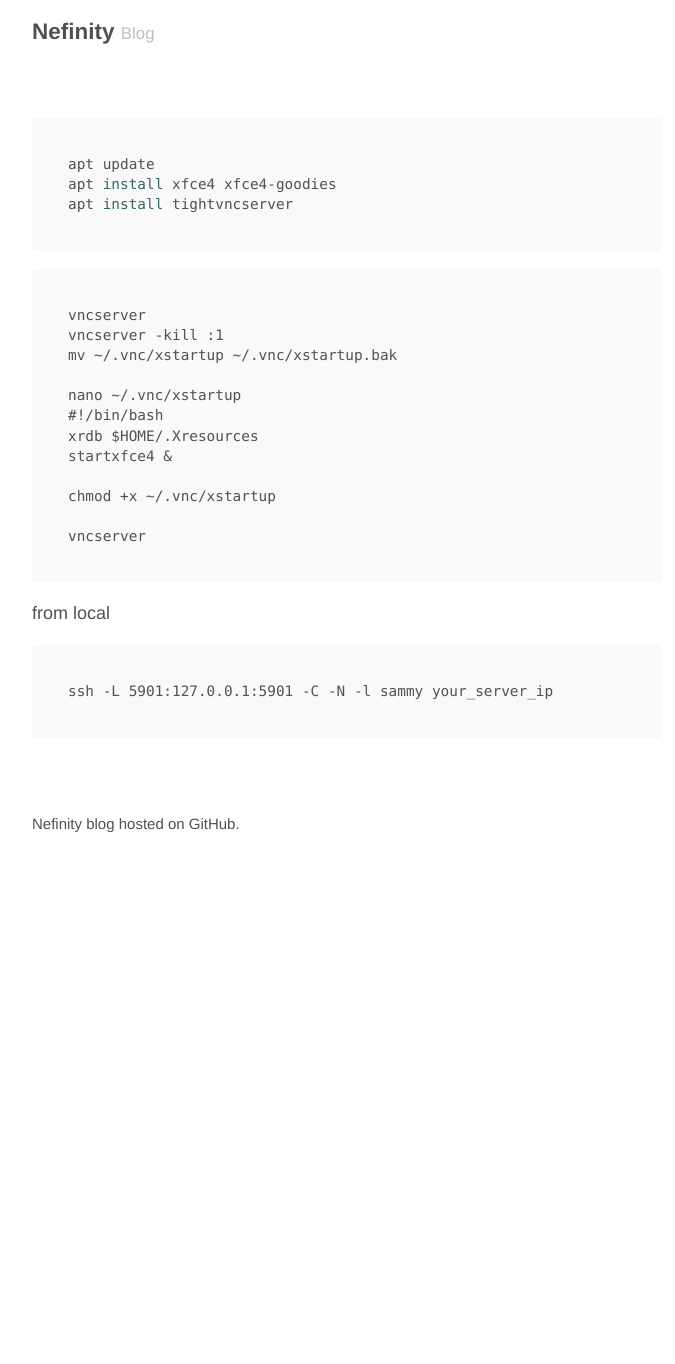
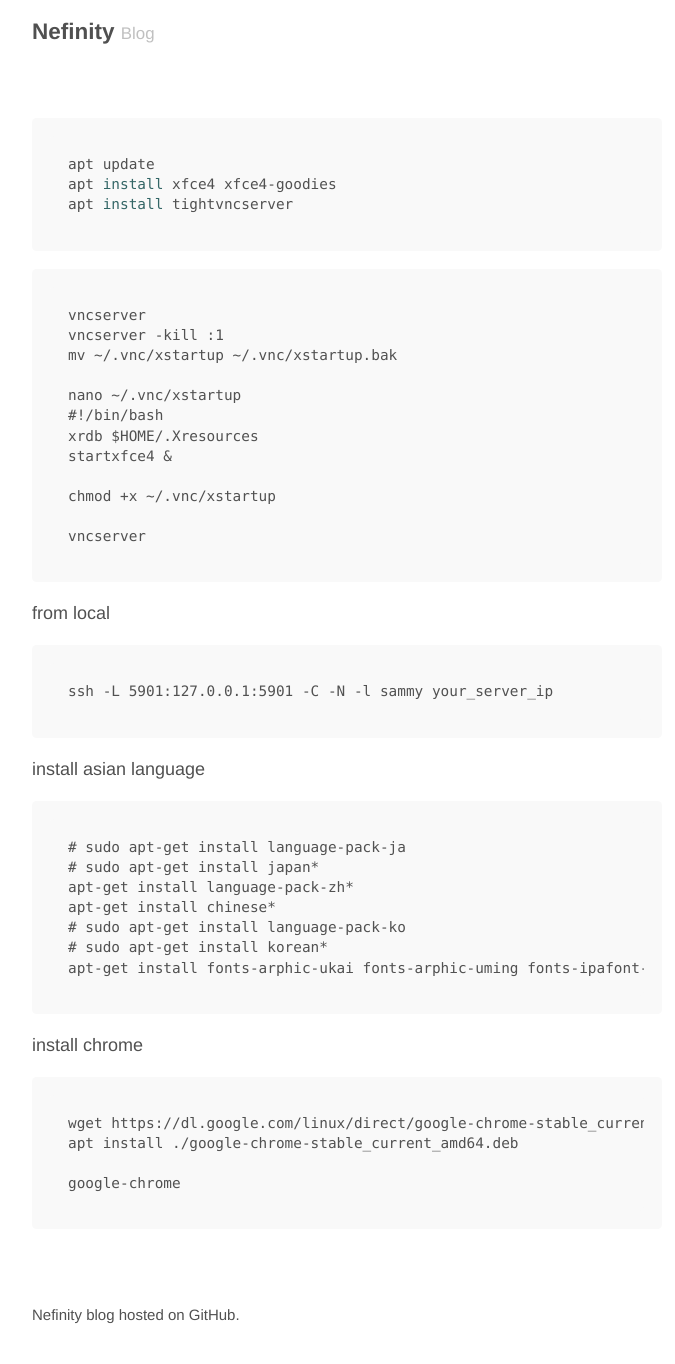
Before and after one commit to yatyricky/yatyricky.github.io, a Jekyll site: the page built from notes/Linux/Remote Desktop.md, in a window 1280 px wide. Shown: the whole page, without its empty margins (293-968 px from the left). Built offline with Jekyll 4.4.1, drawn with Linux system fonts in a browser that asks for light colours; our own code applies the rules of GitHub Pages for plain Markdown files; before the commit the page ends 900 px from its top, so only the background shows below that.

Commit message:
eastern language and chrome

````diff
--- a/notes/Linux/Remote Desktop.md
+++ b/notes/Linux/Remote Desktop.md
@@ -23,3 +23,22 @@ from local
 ```
 ssh -L 5901:127.0.0.1:5901 -C -N -l sammy your_server_ip
 ```
+
+install asian language
+```
+# sudo apt-get install language-pack-ja
+# sudo apt-get install japan*
+apt-get install language-pack-zh*
+apt-get install chinese*
+# sudo apt-get install language-pack-ko
+# sudo apt-get install korean*
+apt-get install fonts-arphic-ukai fonts-arphic-uming fonts-ipafont-mincho fonts-ipafont-gothic fonts-unfonts-core
+```
+
+install chrome
+```
+wget https://dl.google.com/linux/direct/google-chrome-stable_current_amd64.deb
+apt install ./google-chrome-stable_current_amd64.deb
+
+google-chrome
+```
````
